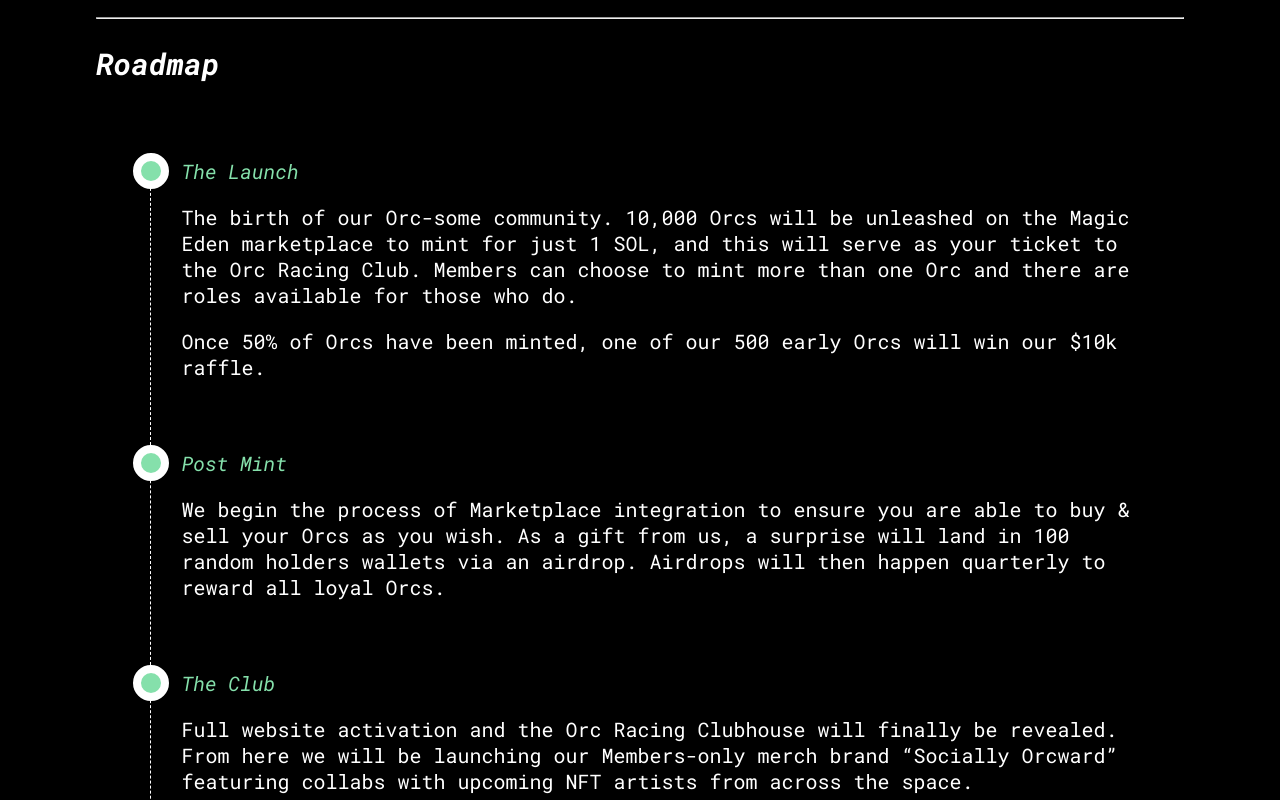
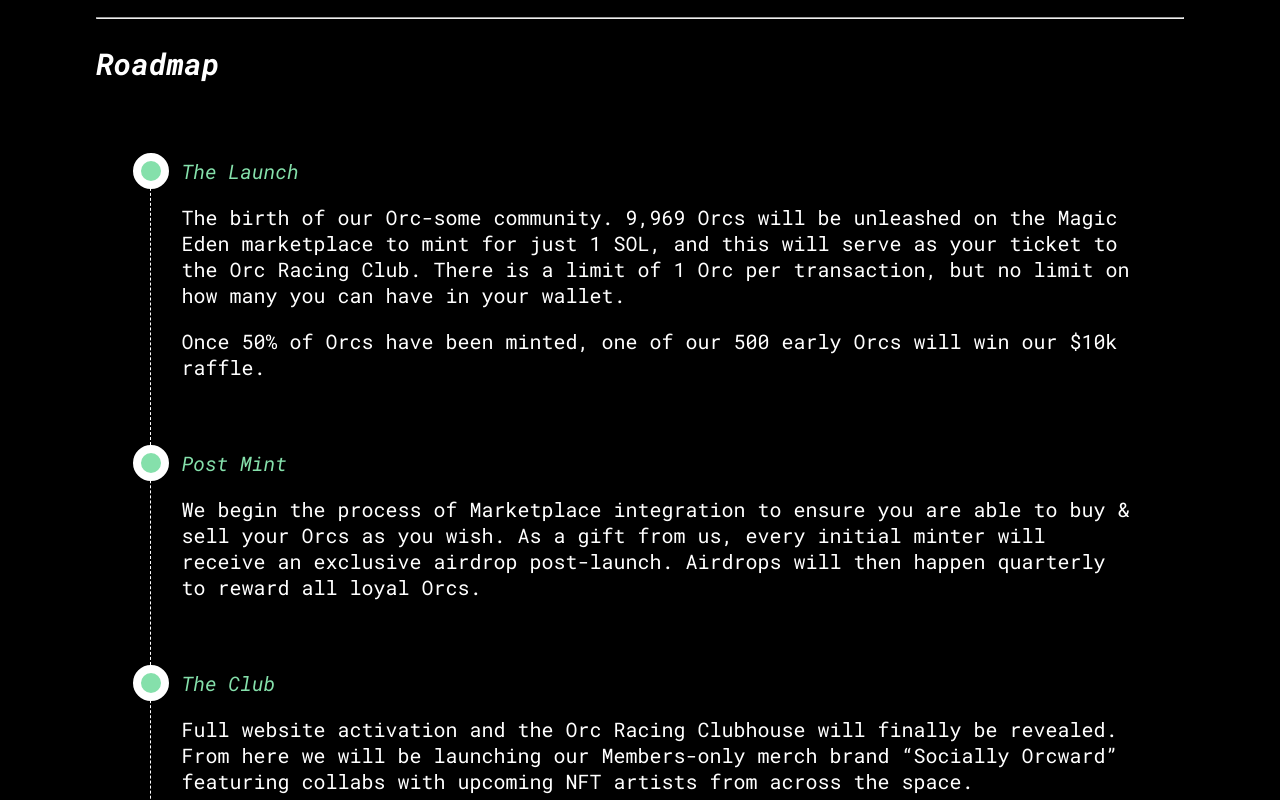
Before and after one commit to KiranMorrison53/ORC, a plain HTML site: page index.html in a window 1280 px wide. Shown: the part 2313-3113 px from the top of the page. Drawn offline with nearby package versions, Linux system fonts and the light colour scheme.

Commit message:
changed number of orcs, few text things

```diff
--- a/index.html
+++ b/index.html
@@ -98,7 +98,7 @@
     <div class='section' id='welcome'>
         <h2> Welcome to the Orc Racing Club </h3>
         <p>
-            O.R.C is a collection of 10,000 Orc NFTs hosted on the <img style='width: 130px;' src="solana.svg">
+            O.R.C is a collection of 9,969 Orc NFTs hosted on the <img style='width: 130px;' src="solana.svg">
              blockchain. Your Orc NFT is a unique digital asset and is your membership token into the Orc Racing Club
             , granting you access to members-only perks.
             These exclusive perks include 2.5% royalties of any future sales of your ORC NFT
@@ -235,9 +235,10 @@
                     </div>
                     <div class="item-title">
                         <p>
-                            The birth of our Orc-some community. 10,000 Orcs will be unleashed on the Magic Eden marketplace to mint for
-                            just 1 SOL, and this will serve as your ticket to the Orc Racing Club. Members can choose to mint more than
-                             one Orc and there are roles available for those who do.
+                            The birth of our Orc-some community. 9,969 Orcs will be unleashed on the Magic Eden
+                             marketplace to mint for just 1 SOL, and this will serve as your ticket to the Orc
+                             Racing Club. There is a limit of 1 Orc per transaction, but no limit on how many you
+                             can have in your wallet.
                         </p>
                         <p>
                             Once 50% of Orcs have been minted, one of our 500 early Orcs will win our $10k raffle.
@@ -252,7 +253,7 @@
                     <div class="item-title">
                         <p>
                             We begin the process of Marketplace integration to ensure you are able to buy & sell your Orcs as you wish.
-                             As a gift from us, a surprise will land in 100 random holders wallets via an airdrop. Airdrops will then
+                            As a gift from us, every initial minter will receive an exclusive airdrop post-launch. Airdrops will then
                              happen quarterly to reward all loyal Orcs.
 
                         </p>
```
